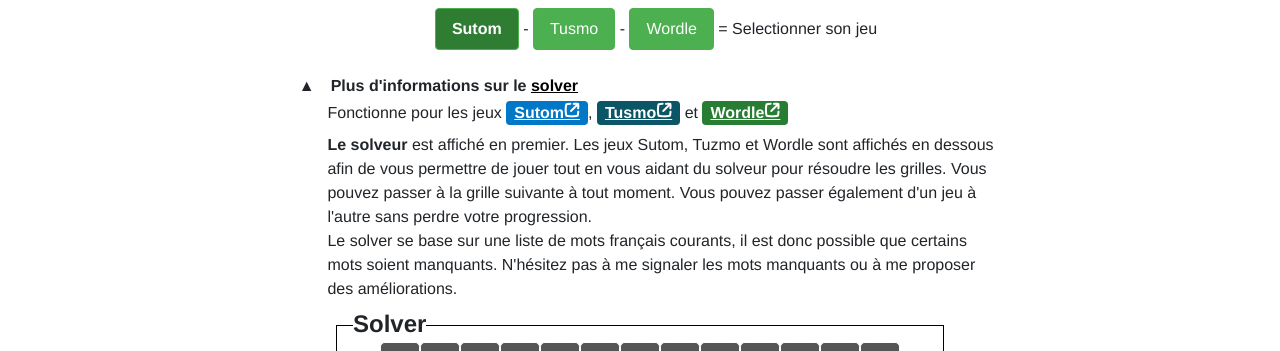
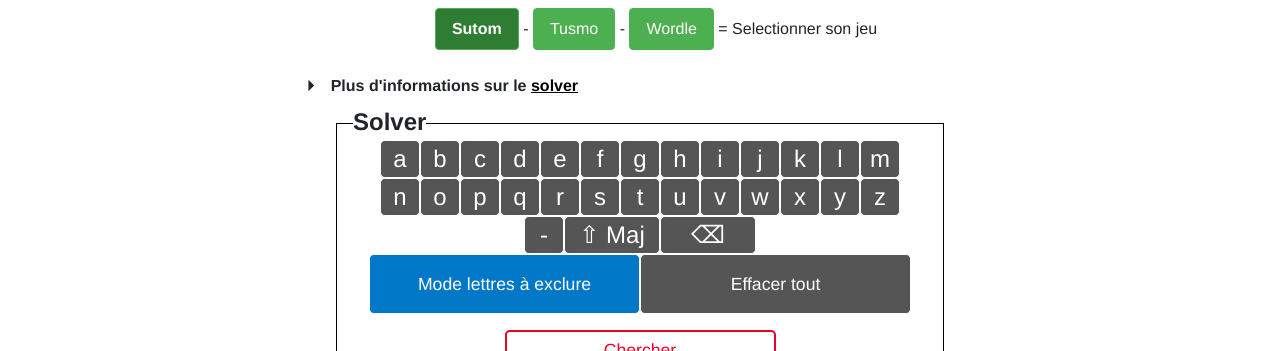
Before and after one commit to zefiguefool/solver-sutom, a Vue app: page / in a window 1280 px wide. Shown: the part 348-699 px from the top of the page. Built offline with nearby package versions, Linux system fonts and the light colour scheme; no server answers.

Commit message:
Fix : toggle fermé par défaut

```diff
--- a/src/components/Header/Header.vue
+++ b/src/components/Header/Header.vue
@@ -23,7 +23,7 @@
                 <li><span class="search-button">Chercher</span> = lancer la recherche</li>
                 <li><span class="select-game active">Sutom</span> - <span class="select-game">Tusmo</span> - <span class="select-game">Wordle</span> = Selectionner son jeu</li>
             </ul>
-            <details open name="details-infos" class="details-infos">
+            <details name="details-infos" class="details-infos">
                 <summary class="relative"><span>Plus d'informations sur le <a href="#anchor" class="anchor" aria-label="Go to Solver">solver</a></span></summary>
                 <div class="more-infos text-left">
                     <p class="text-left pb-2">Fonctionne pour les jeux <a href="https://sutom.nocle.fr/" target="_blank" title="Aller sur le site de Sutom"
--- a/src/components/HeaderTusmo/HeaderTusmo.vue
+++ b/src/components/HeaderTusmo/HeaderTusmo.vue
@@ -17,7 +17,7 @@
                 <li><span class="color-grid tile">"Mode lettres à exclure"</span> ---- → éliminer des lettres</li>
                 <li><span class="search-button">Chercher</span> ---- → lancer la recherche</li>
             </ul>
-            <details open name="details-infos" class="details-infos">
+            <details name="details-infos" class="details-infos">
                 <summary class="relative"><span>Plus d'informations sur le <a href="#anchor" class="anchor" aria-label="Go to Solver">solver</a></span></summary>
                 <div class="more-infos text-left">
                     <p class="text-left pb-2">Fonctionne pour les jeux <a href="https://sutom.nocle.fr/" target="_blank" title="Aller sur le site de Sutom"
--- a/src/components/HeaderWordle/HeaderWordle.vue
+++ b/src/components/HeaderWordle/HeaderWordle.vue
@@ -17,7 +17,7 @@
                 <li><span class="color-grid tile">"Mode lettres à exclure"</span> ---- → éliminer des lettres</li>
                 <li><span class="search-button">Chercher</span> ---- → lancer la recherche</li>
             </ul>
-            <details open name="details-infos" class="details-infos">
+            <details name="details-infos" class="details-infos">
                 <summary class="relative"><span>Plus d'informations sur le <a href="#anchor" class="anchor" aria-label="Go to Solver">solver</a></span></summary>
                 <div class="more-infos text-left">
                     <p class="text-left pb-2">Fonctionne pour les jeux <a href="https://sutom.nocle.fr/" target="_blank" title="Aller sur le site de Sutom"
```
